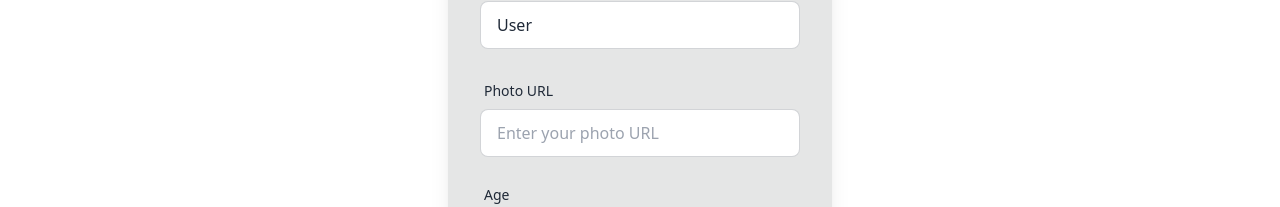
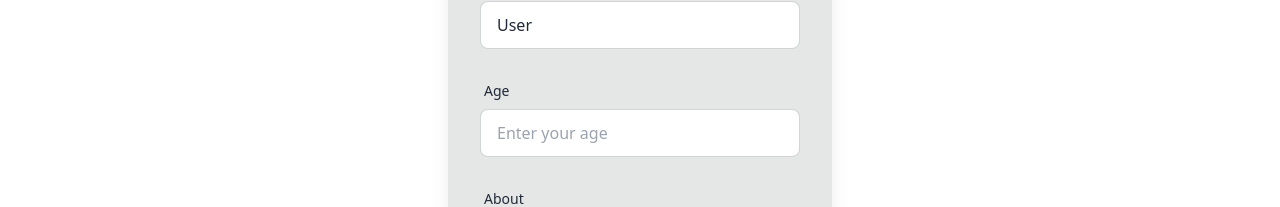
Before and after one commit to MEHULBANSAL2003/devTinder, a React (Vite) app in the folder frontend/: page /profile/edit in a window 1280 px wide. Shown: the part 311-518 px from the top of the page. Built offline with nearby package versions, Linux system fonts and the light colour scheme; sample sign-in values are in the browser's storage.

Commit message:
minor chanage

```diff
--- a/frontend/src/pages/EditProfile.jsx
+++ b/frontend/src/pages/EditProfile.jsx
@@ -13,7 +13,6 @@ const EditProfile = () => {
   const [formData, setFormData] = useState({
     firstName: user.firstName,
     lastName: user.lastName,
-    photoUrl: user.photoUrl,
     age: user.age,
     about: user?.about,
     gender: user?.gender,
@@ -50,7 +49,6 @@ const EditProfile = () => {
         {
           firstName: formData.firstName,
           lastName: formData.lastName,
-          photoUrl: formData.photoUrl,
           age: formData.age,
           about: formData.about,
           gender: formData.gender,
@@ -79,7 +77,6 @@ const EditProfile = () => {
           </h2>
 
           <div>
-            {/* First Name */}
             <label className="form-control w-full max-w-xs mb-5">
               <div className="label">
                 <span className="label-text">First Name</span>
@@ -97,7 +94,6 @@ const EditProfile = () => {
               </div>
             </label>
 
-            {/* Last Name */}
             <label className="form-control w-full max-w-xs mb-5">
               <div className="label">
                 <span className="label-text">Last Name</span>
@@ -115,22 +111,6 @@ const EditProfile = () => {
               </div>
             </label>
 
-            {/* Photo URL */}
-            <label className="form-control w-full max-w-xs mb-5">
-              <div className="label">
-                <span className="label-text">Photo URL</span>
-              </div>
-              <input
-                type="text"
-                name="photoUrl"
-                placeholder="Enter your photo URL"
-                className="input input-bordered w-full max-w-xs"
-                value={formData.photoUrl}
-                onChange={handleChange}
-              />
-            </label>
-
-            {/* Age */}
             <label className="form-control w-full max-w-xs mb-5">
               <div className="label">
                 <span className="label-text">Age</span>
@@ -148,7 +128,6 @@ const EditProfile = () => {
               </div>
             </label>
 
-            {/* About */}
             <label className="form-control w-full max-w-xs mb-5">
               <div className="label">
                 <span className="label-text">About</span>
@@ -165,7 +144,6 @@ const EditProfile = () => {
               </div>
             </label>
 
-            {/* Gender */}
             <label className="form-control w-full max-w-xs mb-5">
               <div className="label">
                 <span className="label-text">Gender</span>
@@ -183,7 +161,6 @@ const EditProfile = () => {
               </select>
             </label>
 
-            {/* Skills */}
             <label className="form-control w-full max-w-xs mb-5">
               <div className="label">
                 <span className="label-text">Skills</span>
```
Also changed, not shown: 1 other file (tests, documents, lock files or other folders).
